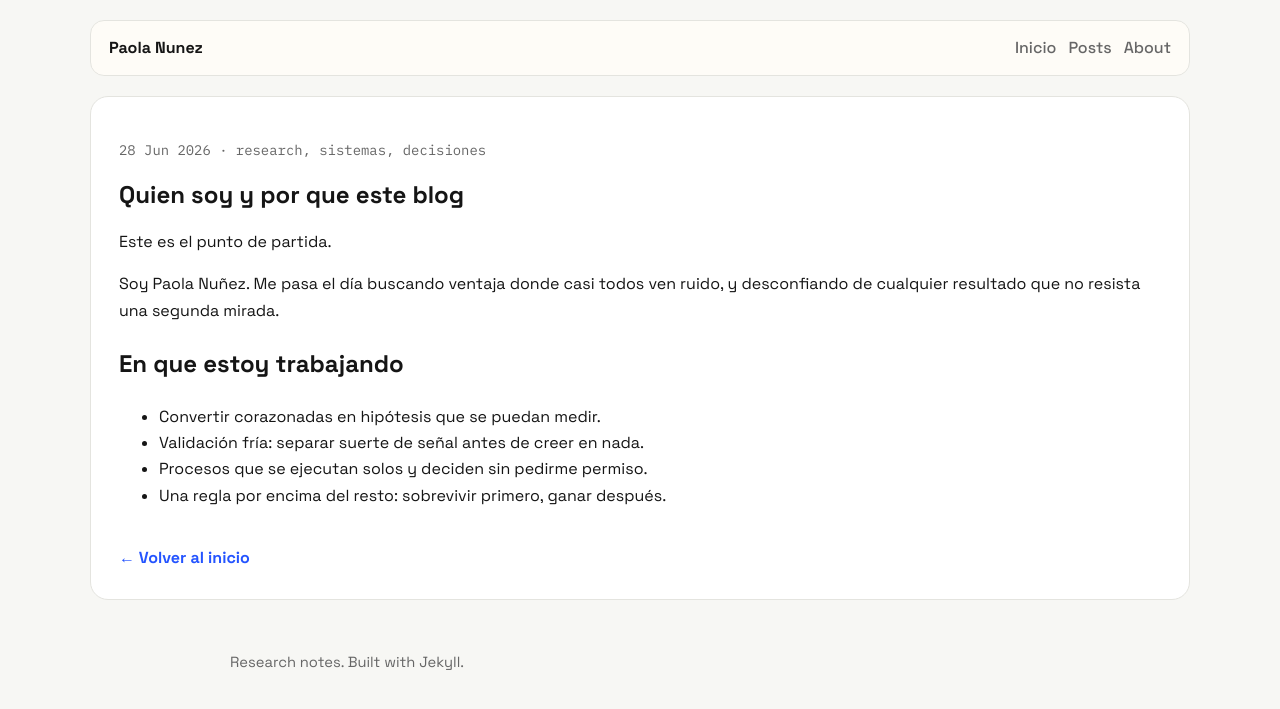
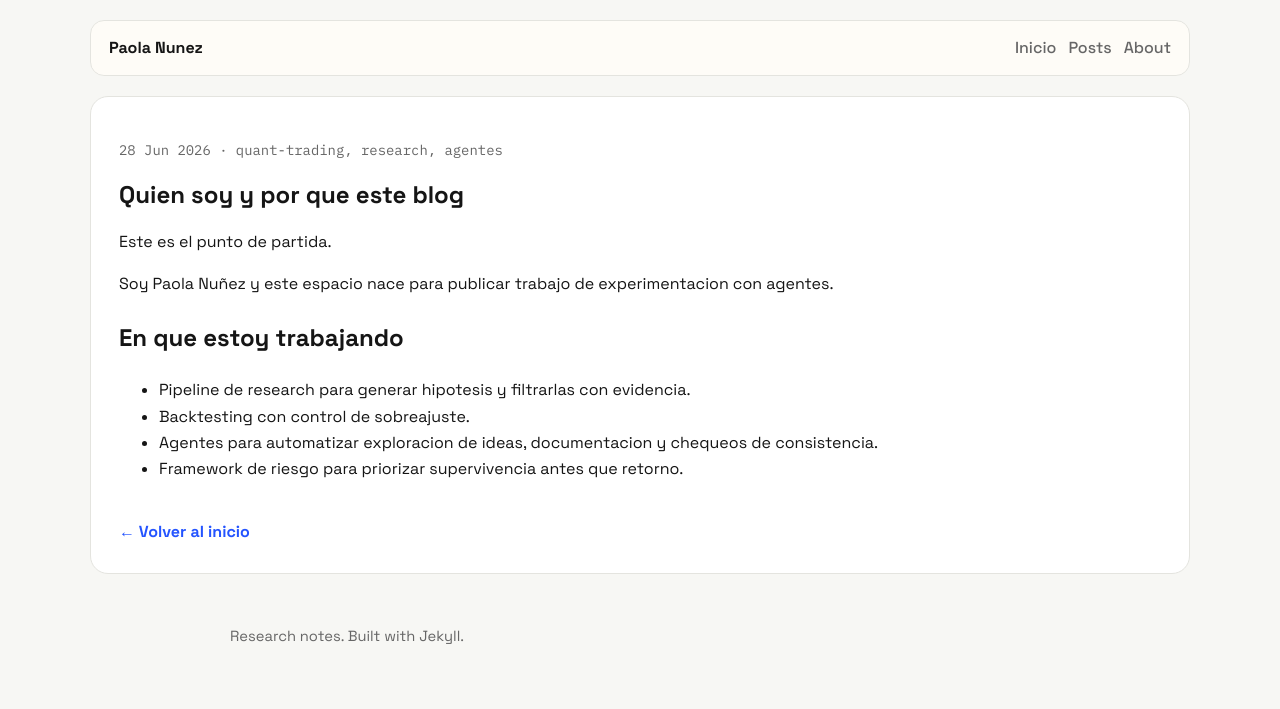
Before and after one commit to nunezpaola/nunezpaola.github.io, a Jekyll site: the page built from _posts/2026-06-28-bienvenida-quant-trading.md, in a window 1280 px wide. Shown: the top 709 px of the page. Built offline with Jekyll 4.4.1, drawn with Linux system fonts in a browser that asks for light colours.

Commit message:
new design

```diff
--- a/_posts/2026-06-28-bienvenida-quant-trading.md
+++ b/_posts/2026-06-28-bienvenida-quant-trading.md
@@ -3,16 +3,16 @@ layout: post
 title: "Quien soy y por que este blog"
 date: 2026-06-28 10:00:00 -0300
 categories: [blog]
-tags: [research, sistemas, decisiones]
+tags: [quant-trading, research, agentes]
 ---
 
 Este es el punto de partida.
 
-Soy Paola Nuñez. Me pasa el día buscando ventaja donde casi todos ven ruido, y desconfiando de cualquier resultado que no resista una segunda mirada.
+Soy Paola Nuñez y este espacio nace para publicar trabajo de experimentacion con agentes.
 
 ## En que estoy trabajando
 
-- Convertir corazonadas en hipótesis que se puedan medir.
-- Validación fría: separar suerte de señal antes de creer en nada.
-- Procesos que se ejecutan solos y deciden sin pedirme permiso.
-- Una regla por encima del resto: sobrevivir primero, ganar después.
+- Pipeline de research para generar hipotesis y filtrarlas con evidencia.
+- Backtesting con control de sobreajuste.
+- Agentes para automatizar exploracion de ideas, documentacion y chequeos de consistencia.
+- Framework de riesgo para priorizar supervivencia antes que retorno.
```
Also changed, not shown: about.md (+5 -5 lines).
